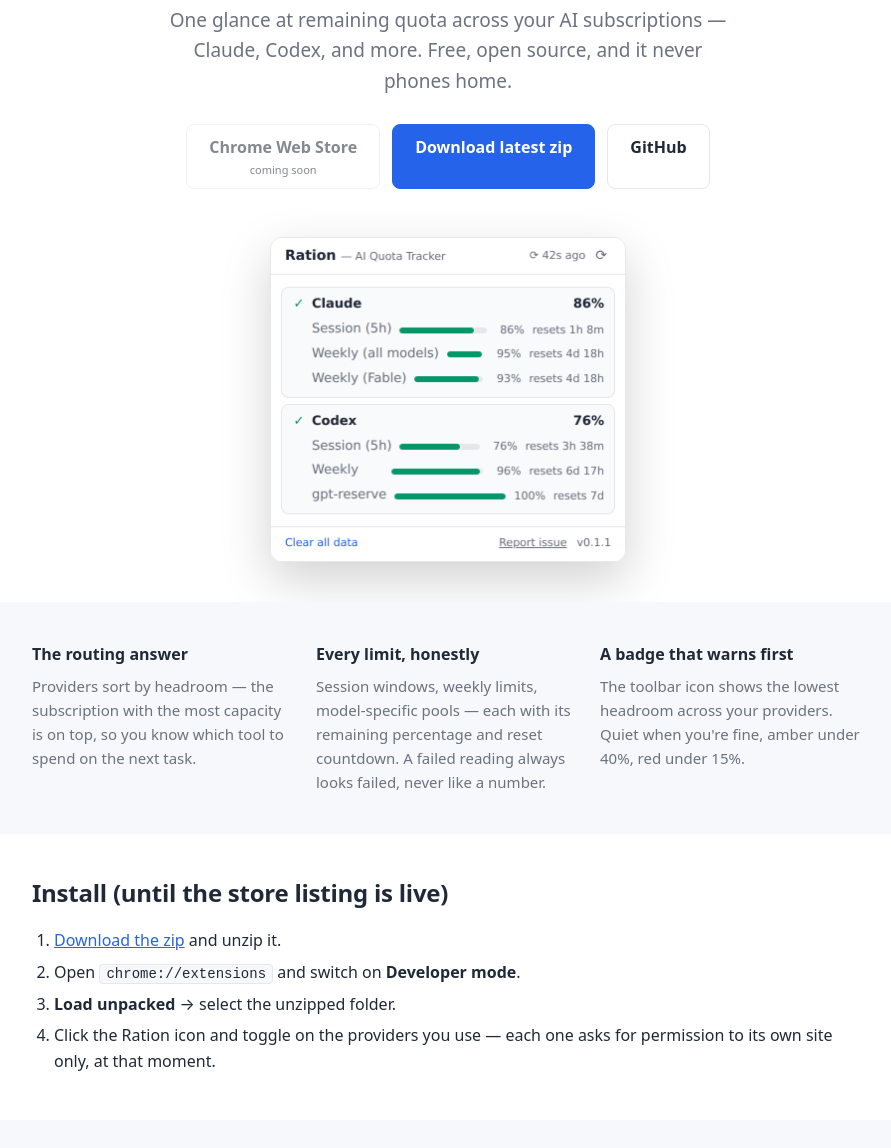
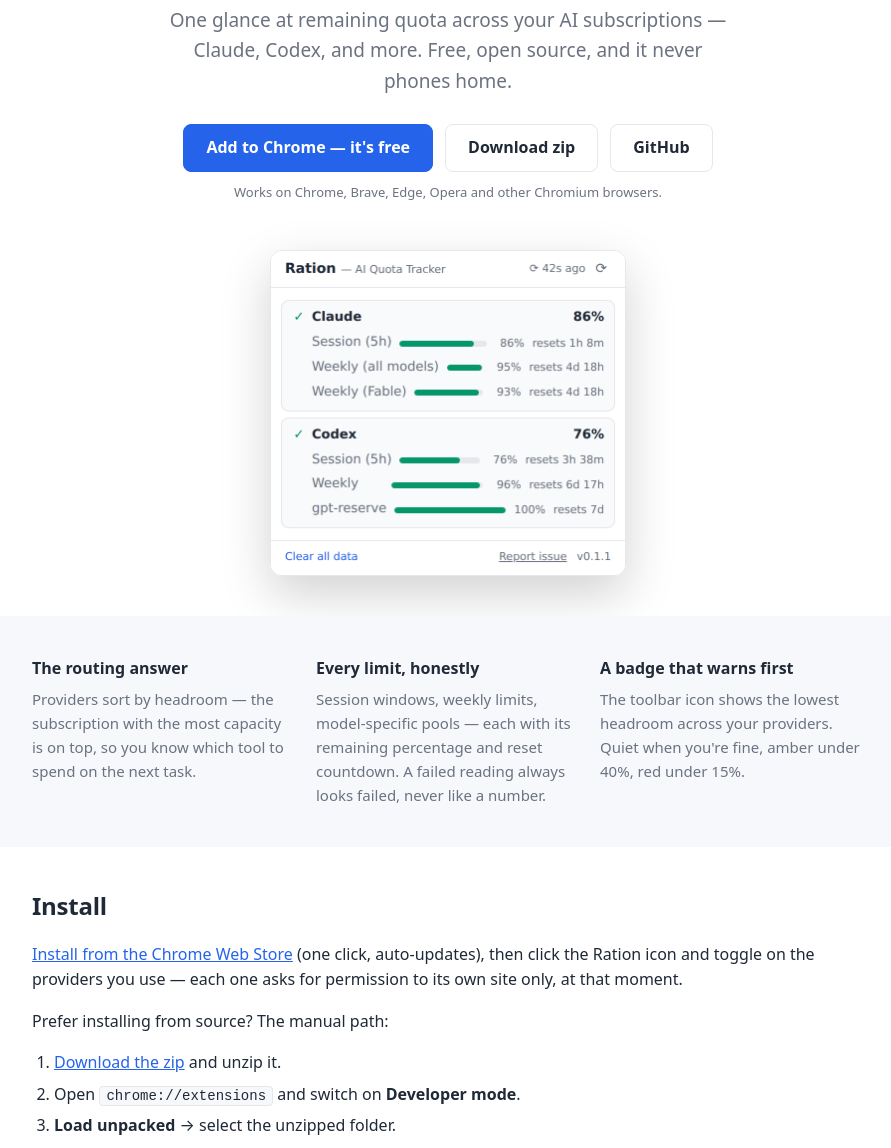
Before and after one commit to devudilip/ration, a browser extension: page site/index.html in a window 1280 px wide. Shown: the part 152-1300 px from the top of the page, without its empty margins (192-1083 px from the left). Drawn offline with Linux system fonts and the light colour scheme.

Commit message:
docs: Chrome Web Store install links — the listing is live
v0.1.1 is published on the Chrome Web Store. The landing page's
coming-soon placeholder becomes the primary Add-to-Chrome button (with a
note that it covers Brave/Edge/Opera too), the install section leads
with the one-click path and keeps the from-source route, and the README
install section links the listing first.

```diff
--- a/site/index.html
+++ b/site/index.html
@@ -165,14 +165,19 @@
         Free, open source, and it never phones home.
       </p>
       <div class="buttons">
-        <span class="btn soon" title="Under review — install from the zip meanwhile"
-          >Chrome Web Store<small>coming soon</small></span
+        <a
+          class="btn primary"
+          href="https://chromewebstore.google.com/detail/ration-%E2%80%94-ai-quota-tracker/lhmbecapbijngjmmbojinikaaabeajoe"
+          >Add to Chrome — it's free</a
         >
-        <a class="btn primary" href="https://github.com/devudilip/ration/releases/latest"
-          >Download latest zip</a
+        <a class="btn" href="https://github.com/devudilip/ration/releases/latest"
+          >Download zip</a
         >
         <a class="btn" href="https://github.com/devudilip/ration">GitHub</a>
       </div>
+      <p style="color: var(--fg-muted); font-size: 13px; margin: 10px 0 0">
+        Works on Chrome, Brave, Edge, Opera and other Chromium browsers.
+      </p>
       <picture>
         <source srcset="assets/popup-dark.png" media="(prefers-color-scheme: dark)" />
         <img
@@ -213,7 +218,16 @@
 
     <section>
       <div class="wrap">
-        <h2>Install (until the store listing is live)</h2>
+        <h2>Install</h2>
+        <p>
+          <a
+            href="https://chromewebstore.google.com/detail/ration-%E2%80%94-ai-quota-tracker/lhmbecapbijngjmmbojinikaaabeajoe"
+            >Install from the Chrome Web Store</a
+          >
+          (one click, auto-updates), then click the Ration icon and toggle on the providers
+          you use — each one asks for permission to its own site only, at that moment.
+        </p>
+        <p>Prefer installing from source? The manual path:</p>
         <ol class="install">
           <li>
             <a href="https://github.com/devudilip/ration/releases/latest">Download the zip</a>
@@ -221,10 +235,6 @@
           </li>
           <li>Open <code>chrome://extensions</code> and switch on <b>Developer mode</b>.</li>
           <li><b>Load unpacked</b> → select the unzipped folder.</li>
-          <li>
-            Click the Ration icon and toggle on the providers you use — each one asks for
-            permission to its own site only, at that moment.
-          </li>
         </ol>
       </div>
     </section>
```
Also changed, not shown: README.md.
